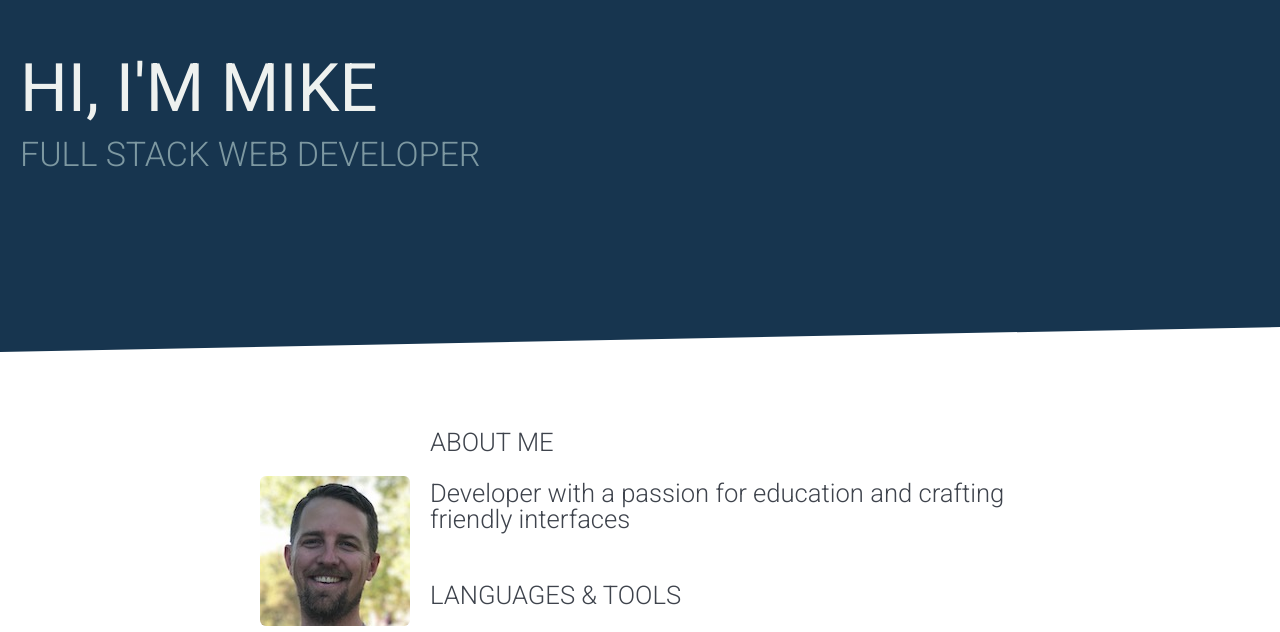
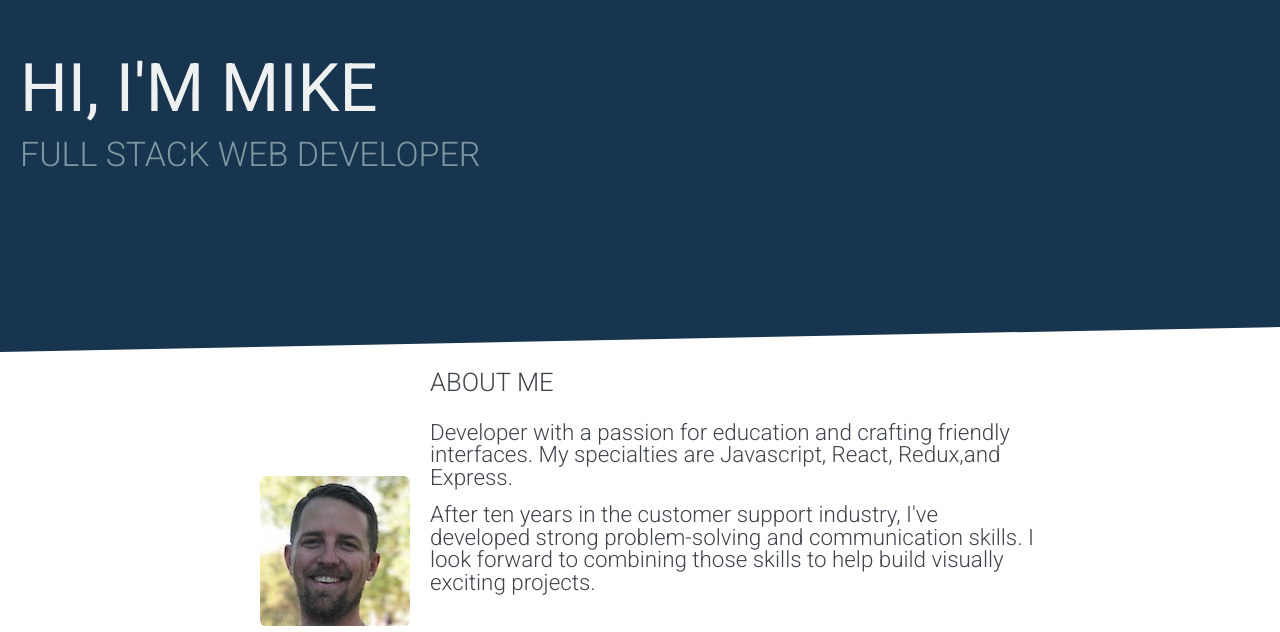
Before and after one commit to mlanders/Portfolio, a React (Create React App) app: page / in a window 1280 px wide. Shown: the part 148-780 px from the top of the page. Built offline with nearby package versions, Linux system fonts and the light colour scheme.

Commit message:
udpated about me

```diff
--- a/src/components/About.js
+++ b/src/components/About.js
@@ -19,8 +19,18 @@ function About() {
                             <em>ABOUT ME</em>
                         </h5>
                         <br />
-                        Developer with a passion for education and crafting
-                        friendly interfaces
+                        <p>
+                            Developer with a passion for education and crafting
+                            friendly interfaces. My specialties are Javascript,
+                            React, Redux,and Express.
+                        </p>
+                        <p>
+                            After ten years in the customer support industry,
+                            I've developed strong problem-solving and
+                            communication skills. I look forward to combining
+                            those skills to help build visually exciting
+                            projects.
+                        </p>
                     </Info>
                     <Skills>
                         <h5>
@@ -166,6 +176,10 @@ const Headshot = styled.img`
 const Info = styled.div`
     font-size: 1.6rem;
     font-weight: 300;
+    p {
+        margin-bottom: 15px;
+        font-size: 1.4rem;
+    }
 `;
 
 const Skills = styled.div`
```
